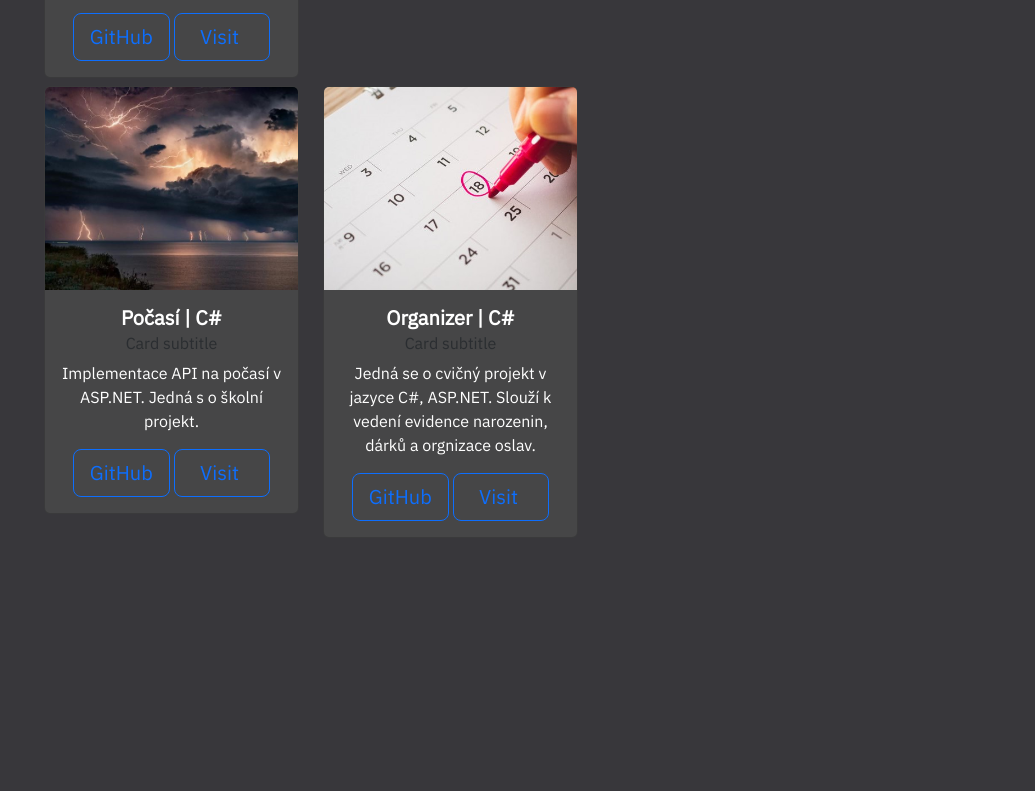
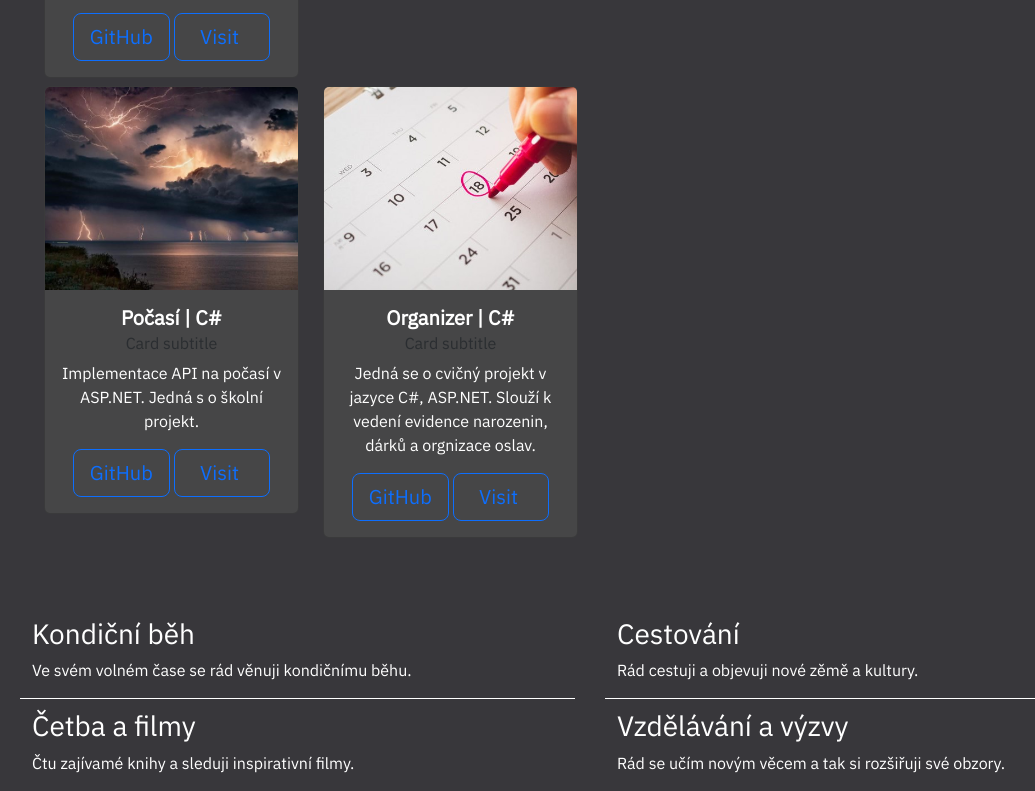
Before and after one commit to MajklKra/Web2, a website: page index.html in a window 1280 px wide. Shown: the part 1931-2722 px from the top of the page, without its empty margins (50-1085 px from the left). Before the commit the page ends 2473 px from the top, so only its background shows below. Drawn offline with nearby package versions, Linux system fonts and the light colour scheme; files whose address does not match are found by name.

Commit message:
Commit Finish

```diff
--- a/index.html
+++ b/index.html
@@ -701,7 +701,58 @@
           </div>
         </div>
       </div>
+    </section>
 
+    <!--  Projects -->
+
+    <section id="hobbies">
+
+      <div class="container" id="c10">
+        <div class="row">
+          <div class="col"
+
+          </div>
+          <div
+
+          </div>
+        </div>
+        <div class="row">
+          <div class="col" style="text-align: left; margin-right: 30px">
+
+          </div>
+          <div class="col" style="text-align: left">
+
+          </div>
+        </div>
+      </div>
+
+
+
+
+      <div class="container" id="c9">
+        <div class="row">
+          <div class="col"
+            style="text-align: left; border-bottom: 1px solid white; margin-right: 30px; margin-bottom: 10px;">
+            <h3>Kondiční běh</h3>
+            <p>Ve svém volném čase se rád věnuji kondičnímu běhu.</p>
+          </div>
+          <div
+            class="col" style=" text-align: left; border-bottom: 1px solid white; margin-bottom: 10px;">
+            <h3>Cestování</h3>
+            <p>Rád cestuji a objevuji nové zěmě a kultury.</p>
+          </div>
+        </div>
+        <div class="row">
+          <div class="col" style="text-align: left; margin-right: 30px">
+            <h3>Četba a filmy</h3>
+            <p>Čtu zajívamé knihy a sleduji inspirativní filmy.</p>
+          </div>
+          <div class="col" style="text-align: left">
+            <h3>Vzdělávání a výzvy</h3>
+            <p>Rád se učím novým věcem a tak si rozšiřuji své obzory.</p>
+          </div>
+        </div>
+      </div>
     </section>
 
 
```
